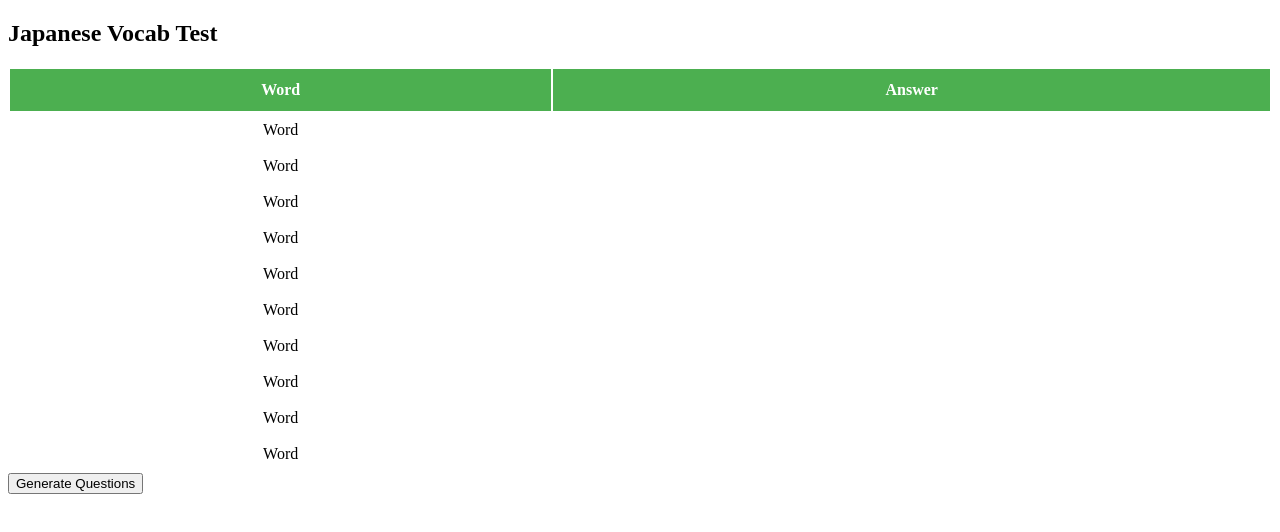
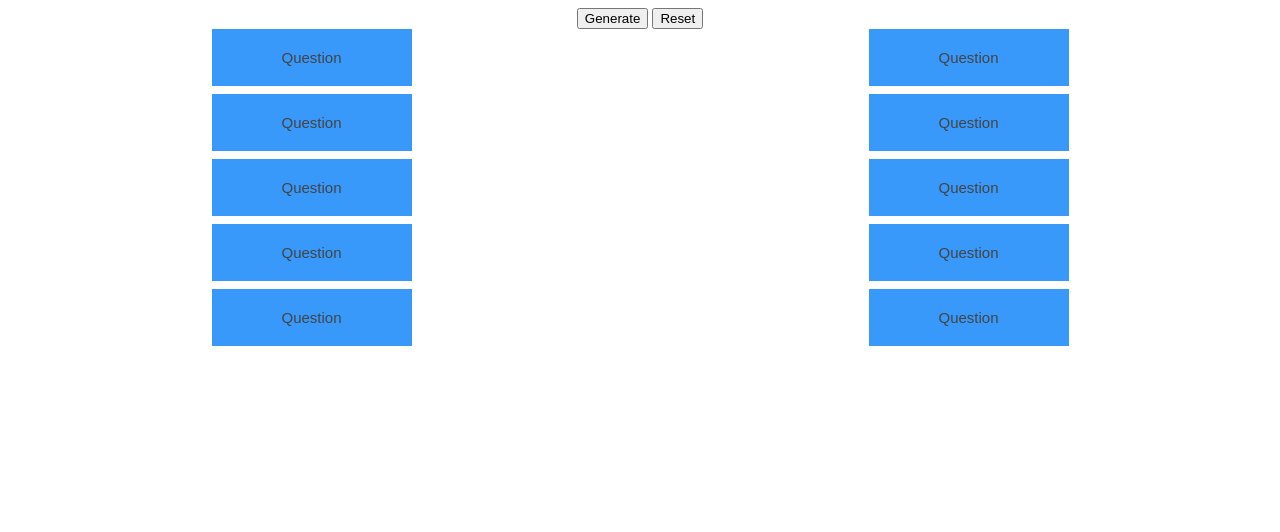
Before and after one commit to oldchunkylow/testoldchunkylow.github.io, a plain HTML site: page index.html in a window 1280 px wide. Drawn offline with Linux system fonts and the light colour scheme.

Commit message:
Main Page

```diff
--- a/index.html
+++ b/index.html
@@ -1,92 +1,139 @@
 <!DOCTYPE html>
 <html>
 <head>
+<meta name="viewport" content="width=device-width, initial-scale=1">
+<title>Japanese Learnings</title>
 <style>
 
-		#qAndA {
+body {
     text-align: center;
-		    width: 100%;
 }
 
-		#qAndA th {
-			padding-top: 12px;
-		    padding-bottom: 12px;
-		    background-color: #4CAF50;
-		    color: white;
+
+#gridContainer {
+  display: grid;
+  grid-column-gap: 50px;
+  grid-row-gap:8px;
+  grid-template-columns: auto auto;
+;
 }
 
-		#qAndA tr {
+.questionAll {
+
 }
 
-		#qAndA td {
-			padding-top: 8px;
-		    padding-bottom: 8px;
+.questionBox {
+    width:200px;
+    min-width:200px;
+    max-width: 400px;
+    background-color: #3899FA;
+    color: #444;
+    cursor: pointer;
+    padding: 5px 0px 5px 0px;
+    border: none;
+    outline: none;
+    font-size: 15px;
+    transition: 0.4s;
 }
 
-		/*2nd row styling*/
-		#qAndA td:nth-child(2) {
-			color: white;
+
+.active, .questionBox:hover {
+    background-color: #3899FA;
 }
 
+.panel {
+    padding: 0px 0px 0px 0px;
+    display: none;
+    background-color: white;
+    overflow: hidden;
+    background-color: #E4E4E5;
+    margin:auto;
+    width:200px;
+    min-width:200px;
+    max-width: 400px;
+}
 </style>
-
 </head>
 <body>
 
-<h2>Japanese Vocab Test</h2>
-<!–– Question Table ––>
-<table id="qAndA">
-  <tr>
-    <th>Word</th>
-    <th>Answer</th>
-  </tr>
-  <tr>
-    <td id="wordA">Word</td>	<!–– Word A ––>
-    <td id="answerRow"><div id="answerA">Answer</div></td>
-  </tr>
-  <tr>
-    <td id="wordB">Word</td>	<!–– Word B ––>
-    <td id="answerRow"><div id="answerB">Answer</div></td>
-  </tr>
-    <tr>
-    <td id="wordC">Word</td>	<!–– Word C ––>
-    <td id="answerRow"><div id="answerC">Answer</div></td>
-  </tr>
-    <tr>
-    <td id="wordD">Word</td>	<!–– Word D ––>
-    <td id="answerRow"><div id="answerD">Answer</div></td>
-  </tr>
-    <tr>
-    <td id="wordE">Word</td>	<!–– Word E ––>
-    <td id="answerRow"><div id="answerE">Answer</div></td>
-  </tr>
-    <tr>
-    <td id="wordF">Word</td>	<!–– Word F ––>
-    <td id="answerRow"><div id="answerF">Answer</div></td>
-  </tr>
-    <tr>
-    <td id="wordG">Word</td>	<!–– Word G ––>
-    <td id="answerRow"><div id="answerG">Answer</div></td>
-  </tr>
-     <tr>
-    <td id="wordH">Word</td>	<!–– Word H ––>
-    <td id="answerRow"><div id="answerH">Answer</div></td>
-  </tr>
-  <tr>
-    <td id="wordI">Word</td>	<!–– Word I ––>
-    <td id="answerRow"><div id="answerI">Answer</div></td>
-  </tr>
-  <tr>
-    <td id="wordJ">Word</td>	<!–– Word J ––>
-    <td id="answerRow"><div id="answerJ">Answer</div></td>
-  </tr>
-</table>
 
-<!–– Generate Questions ––>
-<button type="button" onclick="generateQuestions()">Generate Questions</button>
+<button id="generateQuestions">Generate</button>
+<button id="resetButton">Reset</button>
+
+<div id="gridContainer">
+<div class ="questionAll">
+<button class="questionBox"><p id="wordA">Question</p></button>
+<div class="panel">
+  <p class="answerBox" id="answerA">Answer</p>
+</div>
+</div>
+
+<div class ="questionAll">
+<button class="questionBox"><p id="wordB">Question</p></button>
+<div class="panel">
+  <p class="answerBox" id="answerB">Answer</p>
+</div>
+</div>
+
+<div class ="questionAll">
+<button class="questionBox"><p id="wordC">Question</p></button>
+<div class="panel">
+  <p class="answerBox" id="answerC">Answer</p>
+</div>
+</div>
+
+<div class ="questionAll">
+<button class="questionBox"><p id="wordD">Question</p></button>
+<div class="panel">
+  <p class="answerBox" id="answerD">Answer</p>
+</div>
+</div>
+
+<div class ="questionAll">
+<button class="questionBox"><p id="wordE">Question</p></button>
+<div class="panel">
+  <p class="answerBox" id="answerE">Answer</p>
+</div>
+</div>
+
+<div class ="questionAll">
+<button class="questionBox"><p id="wordF">Question</p></button>
+<div class="panel">
+  <p class="answerBox" id="answerF">Answer</p>
+</div>
+</div>
+
+<div class ="questionAll">
+<button class="questionBox"><p id="wordG">Question</p></button>
+<div class="panel">
+  <p class="answerBox" id="answerG">Answer</p>
+</div>
+</div>
+
+<div class ="questionAll">
+<button class="questionBox"><p id="wordH">Question</p></button>
+<div class="panel">
+  <p class="answerBox" id="answerH">Answer</p>
+</div>
+</div>
+
+<div class ="questionAll">
+<button class="questionBox"><p id="wordI">Question</p></button>
+<div class="panel">
+  <p class="answerBox" id="answerI">Answer</p>
+</div>
+</div>
+
+<div class ="questionAll">
+<button class="questionBox"><p id="wordJ">Question</p></button>
+<div class="panel">
+  <p class="answerBox" id="answerJ">Answer</p>
+</div>
+</div>
+</div>
+
 
 <script>
-
 //Array of Words
     var myWords = [
         {wordName:'Karaoke', wordAnswer:'Karaoke カラオケ'},
@@ -148,12 +195,9 @@
         {wordName:'Shape', wordAnswer:'Katachi 形'}
     ]
 
-	/*
+var genQ = document.getElementById("generateQuestions");
 
-	*/
-
-	function generateQuestions(){
-		//New Array for Selected Words
+genQ.addEventListener("click", function() {
         var selectWords = []
 
         //randomly pick 10 words
@@ -186,16 +230,42 @@
         document.getElementById("answerH").innerHTML = selectWords[7].wordAnswer;
         document.getElementById("answerI").innerHTML = selectWords[8].wordAnswer;
         document.getElementById("answerJ").innerHTML = selectWords[9].wordAnswer;
-	}
 
-	function showAnswer() {
-    var button = document.getElementById("wordA");
-    if (button.style.display === "none") {
-	        button.style.display = "block";
-	    } else {
-	        button.style.display = "none";
+
+            for (i = 0; i < ans.length; i++) {
+     if (ans[i].style.display === "block") {
+                ans[i].style.display = "";
             }
         }
+});
+
+//accordion controls
+var acc = document.getElementsByClassName("questionBox");
+var ans = document.getElementsByClassName("panel");
+var res = document.getElementById("resetButton");
+var i;
+
+//Opening up accordion
+for (i = 0; i < acc.length; i++) {
+    acc[i].addEventListener("click", function() {
+        this.classList.toggle("active");
+        var panel = this.nextElementSibling;
+        if (panel.style.display === "block") {
+            panel.style.display = "none";
+        } else {
+            panel.style.display = "block";
+        }
+    });
+}
+//Reset accordion
+res.addEventListener("click", function() {
+	for (i = 0; i < ans.length; i++) {
+     if (ans[i].style.display === "block") {
+                ans[i].style.display = "";
+            }
+    	}
+	});
+
 
 </script>
 
```
Lines whose indentation alone changed are shown as unchanged.
